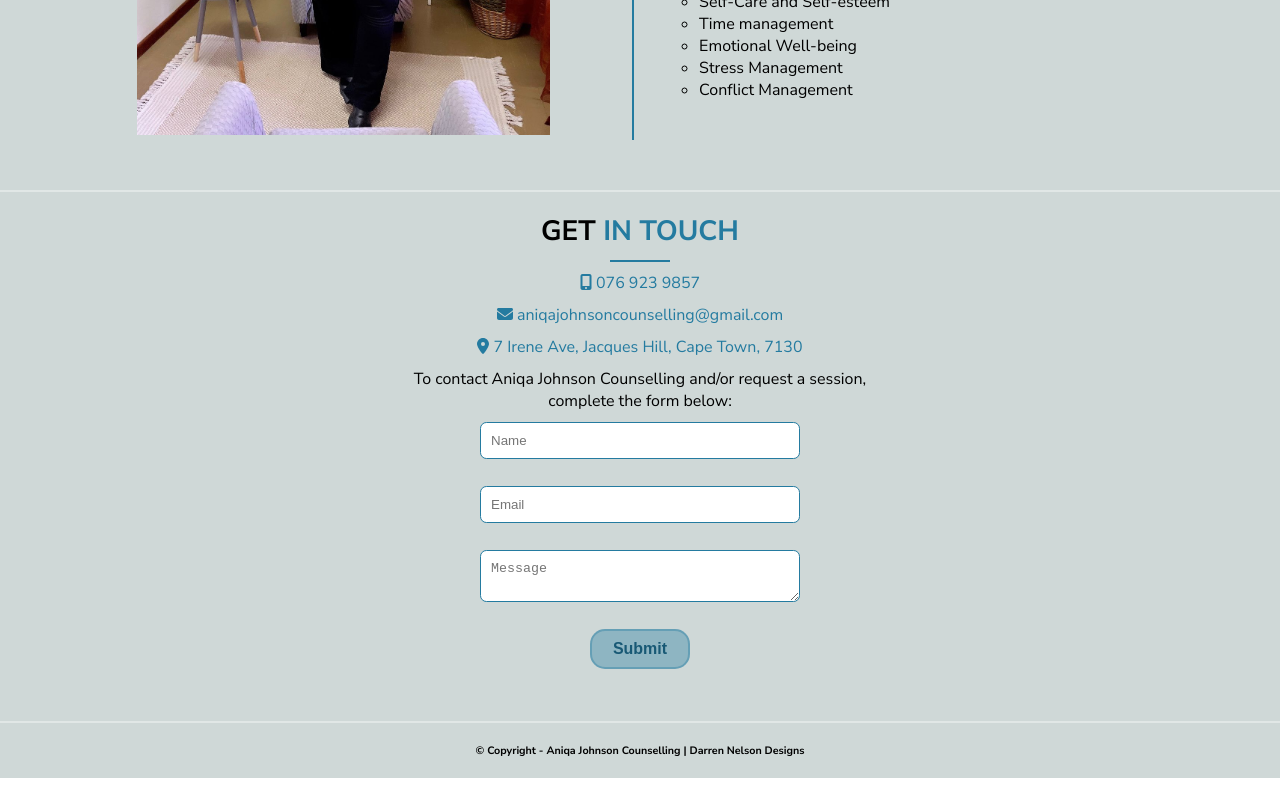
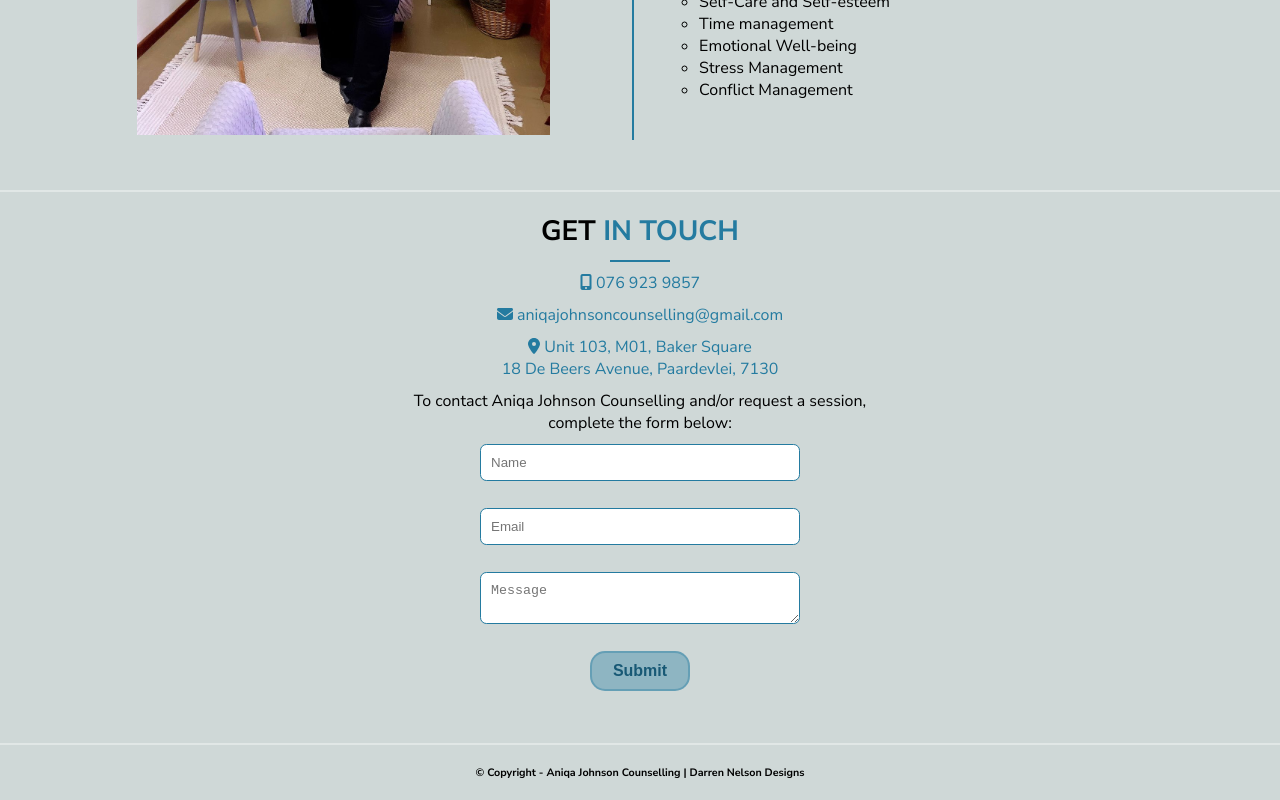
Before and after one commit to darrenpatricknelson/AniqaJohnson, a React (Create React App) app: page / in a window 1280 px wide. Shown: the part 1576-2376 px from the top of the page. Before the commit the page ends 2354 px from the top, so only its background shows below. Built offline with nearby package versions, Linux system fonts and the light colour scheme.

Commit message:
RE: Address update

```diff
--- a/src/components/ContactForm.js
+++ b/src/components/ContactForm.js
@@ -17,7 +17,7 @@ const ContactForm = () => {
                 <div className="contact-details">
                     <p><a href='tel:+2176 923 9857'><FontAwesomeIcon icon={faMobileScreenButton} /> 076 923 9857</a></p>
                     <p><a href='mailto:aniqajohnsoncounselling@gmail.com'><FontAwesomeIcon icon={faEnvelope} /> aniqajohnsoncounselling@gmail.com</a></p>
-                    <p><a href='http://maps.google.com/?q=7 Irene Ave, Jacques Hill, Cape Town, 7130' target='_blank'><FontAwesomeIcon icon={faLocationDot} /> 7 Irene Ave, Jacques Hill, Cape Town, 7130</a></p>
+                    <p><a href='https://www.google.com/maps/place/Paardevlei.biz/@-34.0912667,18.8114265,21z/data=!4m12!1m5!3m4!2zMzTCsDA1JzI4LjIiUyAxOMKwNDgnNDEuNiJF!8m2!3d-34.0911667!4d18.8115556!3m5!1s0x1dcdb5a58af212bd:0x7c97c7565cfa9ded!8m2!3d-34.0911327!4d18.8115515!16s%2Fg%2F11flyfz525?entry=ttu' target='_blank'><FontAwesomeIcon icon={faLocationDot} /> Unit 103, M01, Baker Square <br /> 18 De Beers Avenue, Paardevlei, 7130</a></p>
                 </div>
                 <p>To contact Aniqa Johnson Counselling and/or request a session, complete the form below:</p>
                 <Form />
```
Also changed, not shown: package.json (+2 -9 lines).
